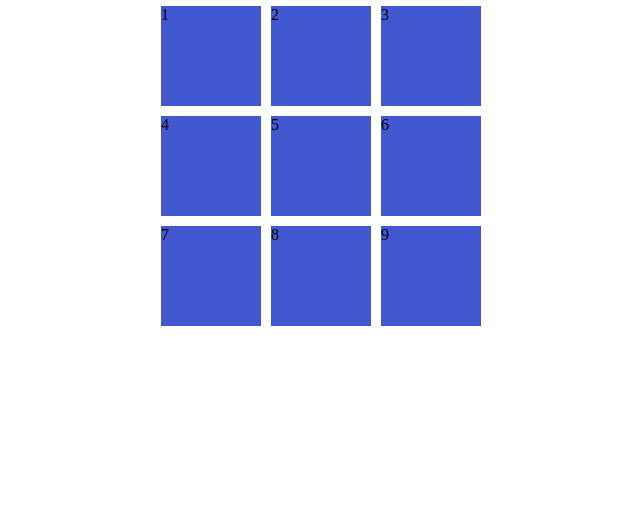
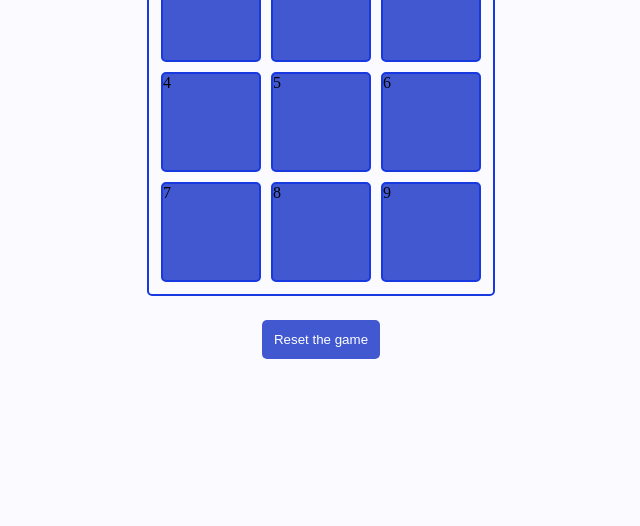
Before and after one commit to Karol-Czyzewski/Tic-Tac-Toe-Js, a plain HTML site: page index.html in a window 1280 px wide. Shown: the part 274-800 px from the top of the page, without its empty margins (319-959 px from the left). Drawn offline with Linux system fonts and the light colour scheme.

Commit message:
add transition & hover on btn & items

```diff
--- a/index.html
+++ b/index.html
@@ -23,6 +23,7 @@
         <p class="playground__item">8</p>
         <p class="playground__item">9</p>
       </section>
+      <button class="playground__button">Reset the game</button>
     </main>
 
     <script src="main.js"></script>
--- a/style.css
+++ b/style.css
@@ -1,5 +1,6 @@
 .body {
   margin: 0;
+  background-color: #fbfbff;
 }
 
 .main {
@@ -11,6 +12,9 @@
 }
 
 .playground {
+  border: 2px solid #1839e0;
+  border-radius: 5px;
+  padding: 12px;
   display: grid;
   grid-template-rows: 100px 100px 100px;
   grid-template-columns: 100px 100px 100px;
@@ -20,9 +24,27 @@
 
 .playground__item {
   background-color: #4158d0;
+  border-radius: 5px;
+  border: 2px solid #1839e0;
   margin: 0;
+  transition: all 0.2s linear;
 }
 
 .playground__item:hover {
-  background-color: red;
+  background-color: #7084e9;
 }
+
+.playground__button {
+  background-color: #4158d0;
+  border: none;
+  border-radius: 5px;
+  color: white;
+  cursor: pointer;
+  margin: 24px;
+  padding: 12px;
+  transition: all 0.2s linear;
+}
+
+.playground__button:hover {
+  background-color: #7084e9;
+}
```
